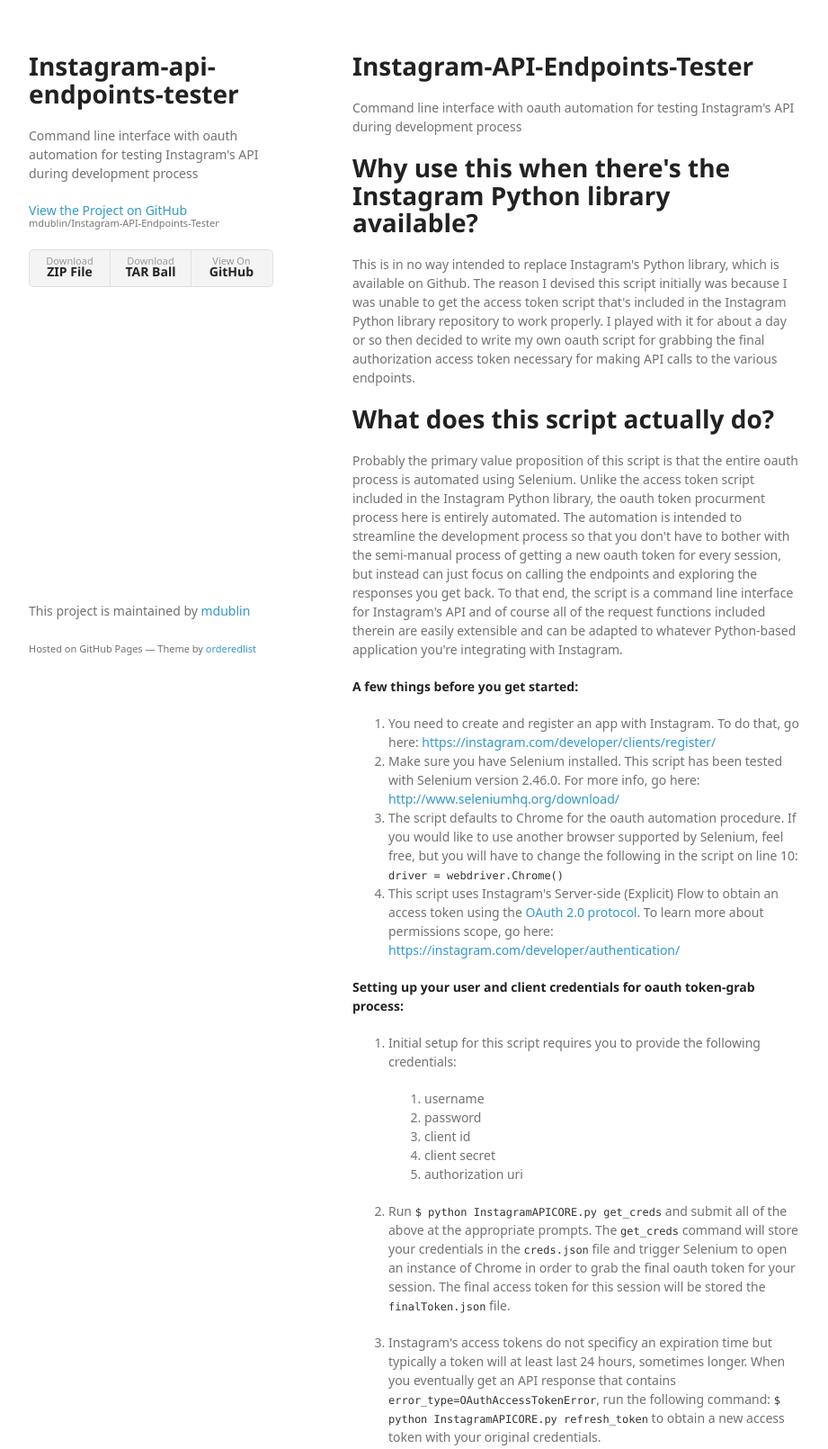
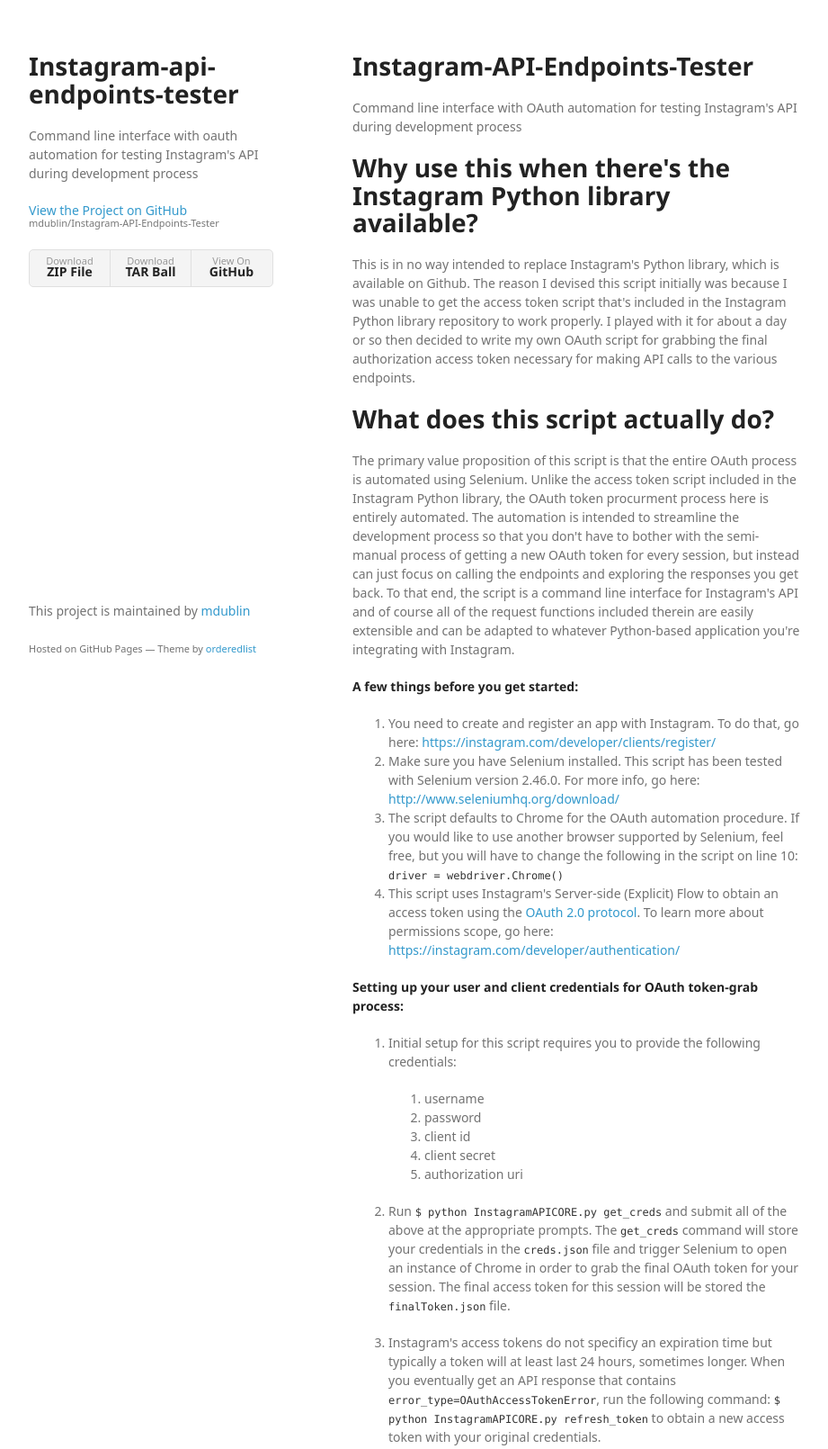
Before and after one commit to mdublin/Instagram-API-Endpoints-Tester, a plain HTML site: page index.html in a window 1280 px wide. Shown: the top 1610 px of the page at 90% size, without its empty margins (178-1099 px from the left). Drawn offline with Linux system fonts and the light colour scheme; a web font is replaced by a local one.

```diff
--- a/index.html
+++ b/index.html
@@ -31,17 +31,17 @@
         <h1>
 <a id="instagram-api-endpoints-tester" class="anchor" href="#instagram-api-endpoints-tester" aria-hidden="true"><span class="octicon octicon-link"></span></a>Instagram-API-Endpoints-Tester</h1>
 
-<p>Command line interface with oauth automation for testing Instagram's API during development process</p>
+<p>Command line interface with OAuth automation for testing Instagram's API during development process</p>
 
 <h1>
 <a id="why-use-this-when-theres-the-instagram-python-library-available" class="anchor" href="#why-use-this-when-theres-the-instagram-python-library-available" aria-hidden="true"><span class="octicon octicon-link"></span></a>Why use this when there's the Instagram Python library available?</h1>
 
-<p>This is in no way intended to replace Instagram's Python library, which is available on Github. The reason I devised this script initially was because I was unable to get the access token script that's included in the Instagram Python library repository to work properly. I played with it for about a day or so then decided to write my own oauth script for grabbing the final authorization access token necessary for making API calls to the various endpoints. </p>
+<p>This is in no way intended to replace Instagram's Python library, which is available on Github. The reason I devised this script initially was because I was unable to get the access token script that's included in the Instagram Python library repository to work properly. I played with it for about a day or so then decided to write my own OAuth script for grabbing the final authorization access token necessary for making API calls to the various endpoints. </p>
 
 <h1>
 <a id="what-does-this-script-actually-do" class="anchor" href="#what-does-this-script-actually-do" aria-hidden="true"><span class="octicon octicon-link"></span></a>What does this script actually do?</h1>
 
-<p>Probably the primary value proposition of this script is that the entire oauth process is automated using Selenium. Unlike the access token script included in the Instagram Python library, the oauth token procurment process here is entirely automated. The automation is intended to streamline the development process so that you don't have to bother with the semi-manual process of getting a new oauth token for every session, but instead can just focus on calling the endpoints and exploring the responses you get back. To that end, the script is a command line interface for Instagram's API and of course all of the request functions included therein are easily extensible and can be adapted to whatever Python-based application you're integrating with Instagram.</p>
+<p>The primary value proposition of this script is that the entire OAuth process is automated using Selenium. Unlike the access token script included in the Instagram Python library, the OAuth token procurment process here is entirely automated. The automation is intended to streamline the development process so that you don't have to bother with the semi-manual process of getting a new OAuth token for every session, but instead can just focus on calling the endpoints and exploring the responses you get back. To that end, the script is a command line interface for Instagram's API and of course all of the request functions included therein are easily extensible and can be adapted to whatever Python-based application you're integrating with Instagram.</p>
 
 <p><strong>A few things before you get started:</strong> </p>
 
@@ -50,12 +50,12 @@
 </li>
 <li>Make sure you have Selenium installed. This script has been tested with Selenium version 2.46.0. For more info, go here: <a href="http://www.seleniumhq.org/download/">http://www.seleniumhq.org/download/</a>
 </li>
-<li>The script defaults to Chrome for the oauth automation procedure. If you would like to use another browser supported by Selenium, feel free, but you will have to change the following in the script on line 10: <code>driver = webdriver.Chrome()</code> </li>
+<li>The script defaults to Chrome for the OAuth automation procedure. If you would like to use another browser supported by Selenium, feel free, but you will have to change the following in the script on line 10: <code>driver = webdriver.Chrome()</code> </li>
 <li>This script uses Instagram's Server-side (Explicit) Flow to obtain an access token using the <a href="http://tools.ietf.org/html/draft-ietf-oauth-v2-12">OAuth 2.0 protocol</a>. To learn more about permissions scope, go here: <a href="https://instagram.com/developer/authentication/">https://instagram.com/developer/authentication/</a>
 </li>
 </ol>
 
-<p><strong>Setting up your user and client credentials for oauth token-grab process:</strong></p>
+<p><strong>Setting up your user and client credentials for OAuth token-grab process:</strong></p>
 
 <ol>
 <li>
@@ -69,7 +69,7 @@
 <li>authorization uri</li>
 </ol>
 </li>
-<li><p>Run <code>$ python InstagramAPICORE.py get_creds</code> and submit all of the above at the appropriate prompts. The <code>get_creds</code> command will store your credentials in the <code>creds.json</code> file and trigger Selenium to open an instance of Chrome in order to grab the final oauth token for your session. The final access token for this session will be stored the <code>finalToken.json</code> file. </p></li>
+<li><p>Run <code>$ python InstagramAPICORE.py get_creds</code> and submit all of the above at the appropriate prompts. The <code>get_creds</code> command will store your credentials in the <code>creds.json</code> file and trigger Selenium to open an instance of Chrome in order to grab the final OAuth token for your session. The final access token for this session will be stored the <code>finalToken.json</code> file. </p></li>
 <li>Instagram's access tokens do not specificy an expiration time but typically a token will at least last 24 hours, sometimes longer. When you eventually get an API response that contains <code>error_type=OAuthAccessTokenError</code>, run the following command: <code>$ python InstagramAPICORE.py refresh_token</code> to obtain a new access token with your original credentials.</li>
 </ol>
 
```
Also changed, not shown: params.json (+1 -1 lines).
